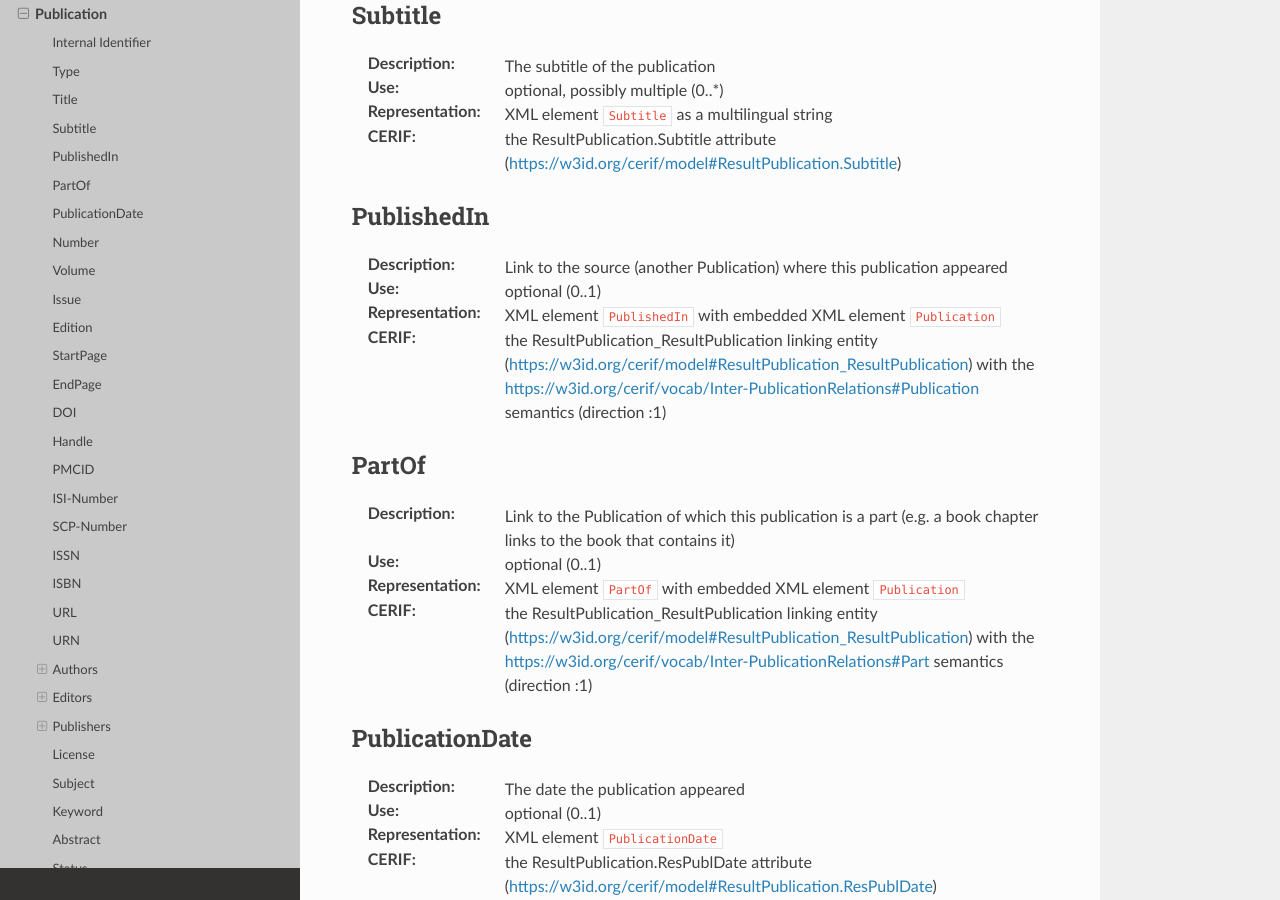
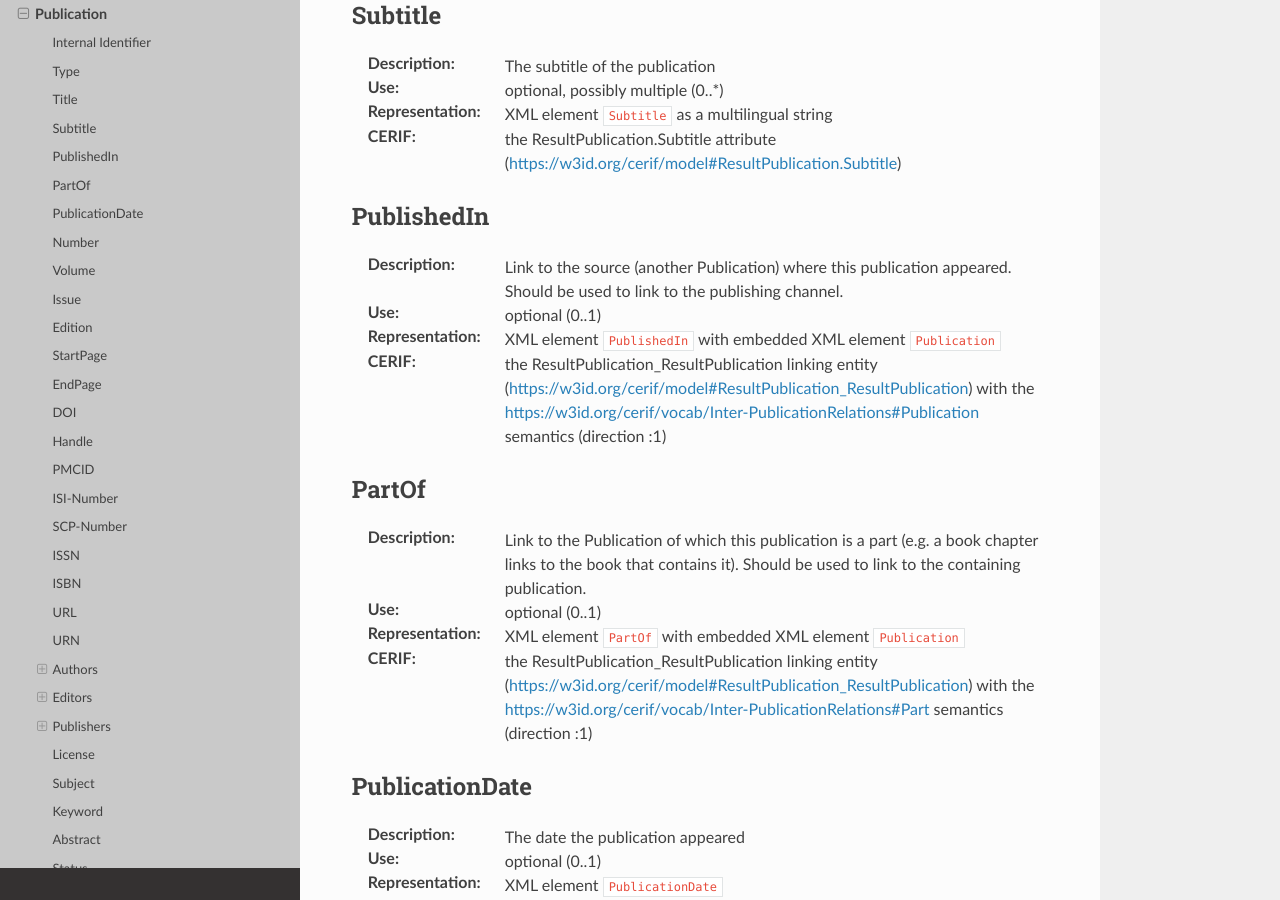
Before and after one commit to openaire/guidelines-cris-managers, a Sphinx documentation site: the page built from docs/cerif_xml_publication_entity.rst, in a window 1280 px wide and 900 px high, scrolled down 5650 px. Built offline with Sphinx 7.4.7 and the Read the Docs theme 2.0.0, drawn with Linux system fonts in a browser that asks for light colours; a script that is not in the unit is left out.

Commit message:
current documentation

```diff
--- a/docs/cerif_xml_publication_entity.rst
+++ b/docs/cerif_xml_publication_entity.rst
@@ -101,7 +101,7 @@ Subtitle
 
 PublishedIn
 ^^^^^^^^^^^
-:Description: Link to the source (another Publication) where this publication appeared
+:Description: Link to the source (another Publication) where this publication appeared. Should be used to link to the publishing channel.
 :Use: optional (0..1)
 :Representation: XML element ``PublishedIn`` with embedded XML element ``Publication``
 :CERIF: the ResultPublication_ResultPublication linking entity (`<https://w3id.org/cerif/model#ResultPublication_ResultPublication>`_) with the `<https://w3id.org/cerif/vocab/Inter-PublicationRelations#Publication>`_ semantics (direction :1)
@@ -109,7 +109,7 @@ PublishedIn
 
 PartOf
 ^^^^^^
-:Description: Link to the Publication of which this publication is a part (e.g. a book chapter links to the book that contains it)
+:Description: Link to the Publication of which this publication is a part (e.g. a book chapter links to the book that contains it). Should be used to link to the containing publication.
 :Use: optional (0..1)
 :Representation: XML element ``PartOf`` with embedded XML element ``Publication``
 :CERIF: the ResultPublication_ResultPublication linking entity (`<https://w3id.org/cerif/model#ResultPublication_ResultPublication>`_) with the `<https://w3id.org/cerif/vocab/Inter-PublicationRelations#Part>`_ semantics (direction :1)
```
